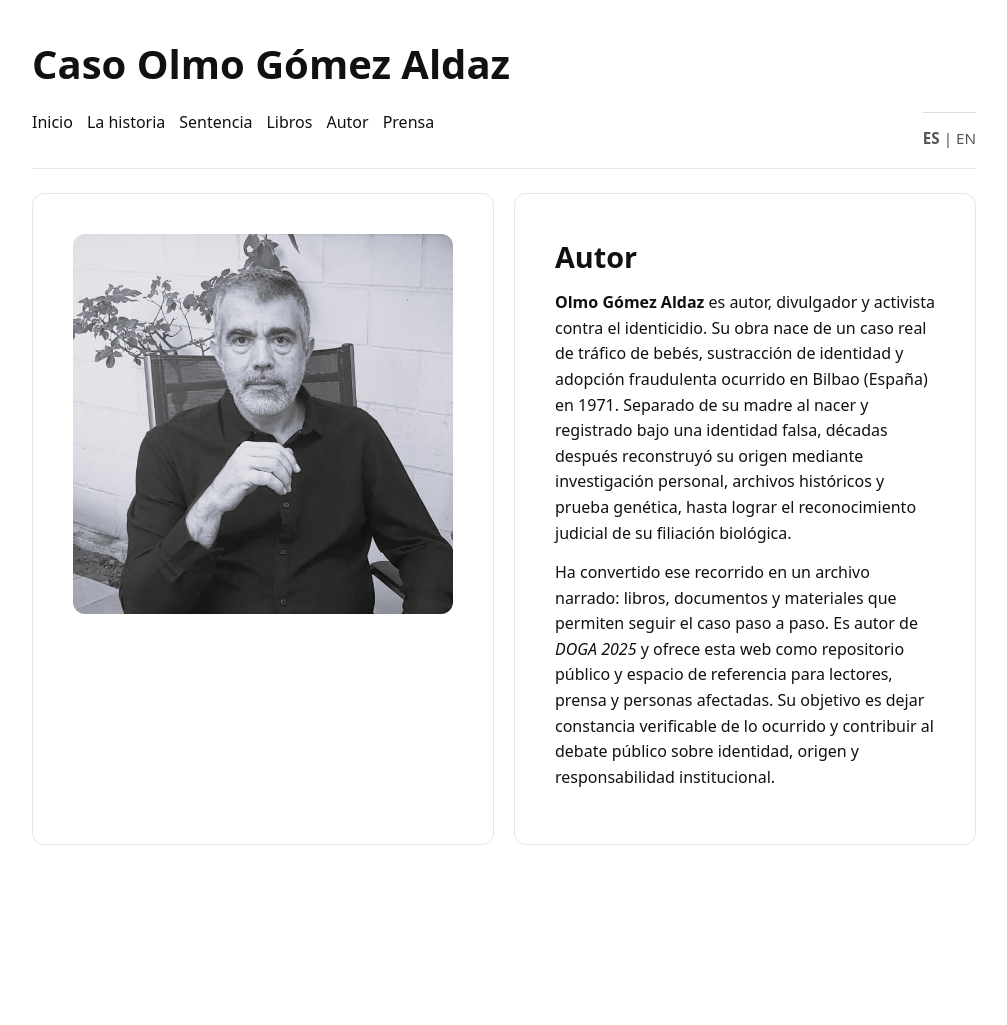
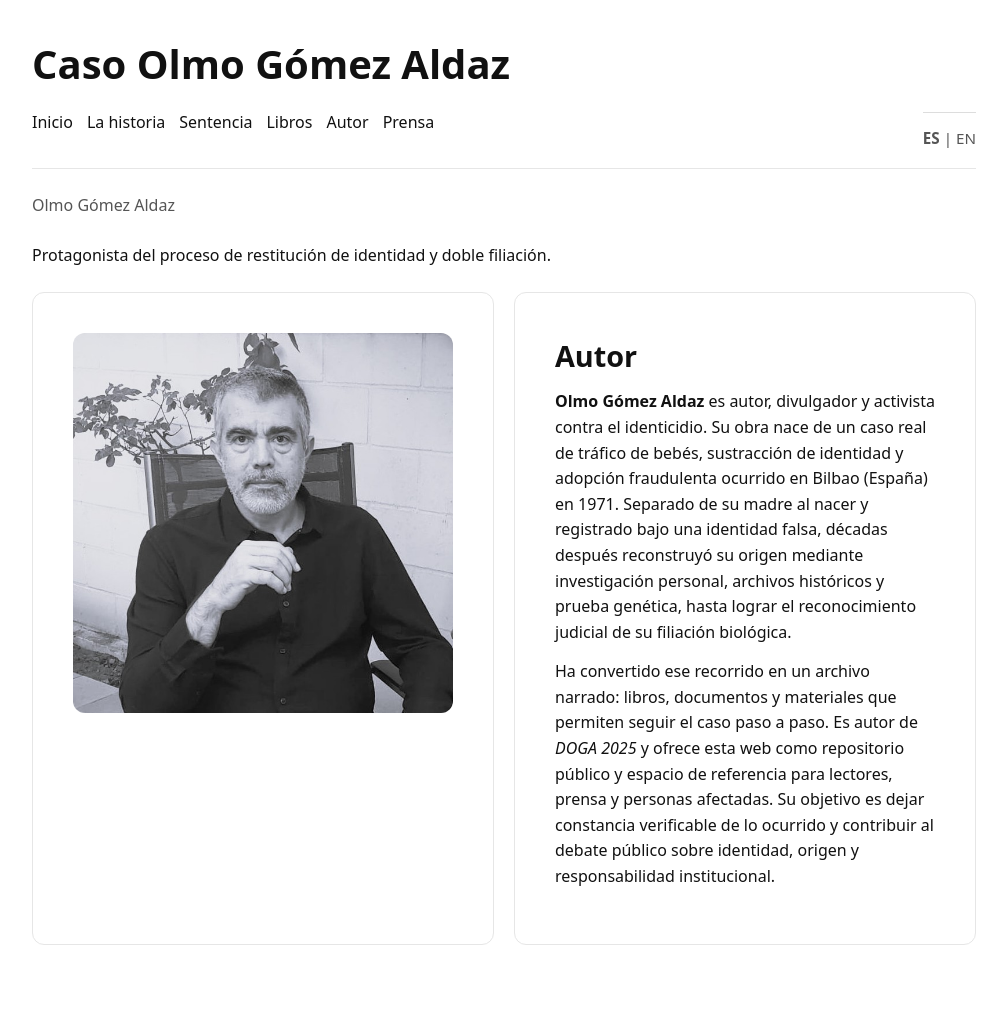
Before and after one commit to olmogaldaz/olmogaldaz.github.io, a Jekyll site: the page built from es/autor/index.html, in a window 1280 px wide. Shown: the whole page, without its empty margins (136-1143 px from the left). Built offline with Jekyll 4.4.1, drawn with Linux system fonts in a browser that asks for light colours; before the commit the page ends 925 px from its top, so only the background shows below that.

Commit message:
Update index.html

```diff
--- a/es/autor/index.html
+++ b/es/autor/index.html
@@ -9,7 +9,10 @@ description: Trayectoria personal del autor, archivo documental, proceso de rest
   <div class="wrap">
 
     <header id="site-header"></header>
-
+    <h1 class="page-title subtle">
+      Olmo Gómez Aldaz
+    </h1>
+    <p class="intro subtle">Protagonista del proceso de restitución de identidad y doble filiación.</p>
     <main>
 
       <div class="row">
```
